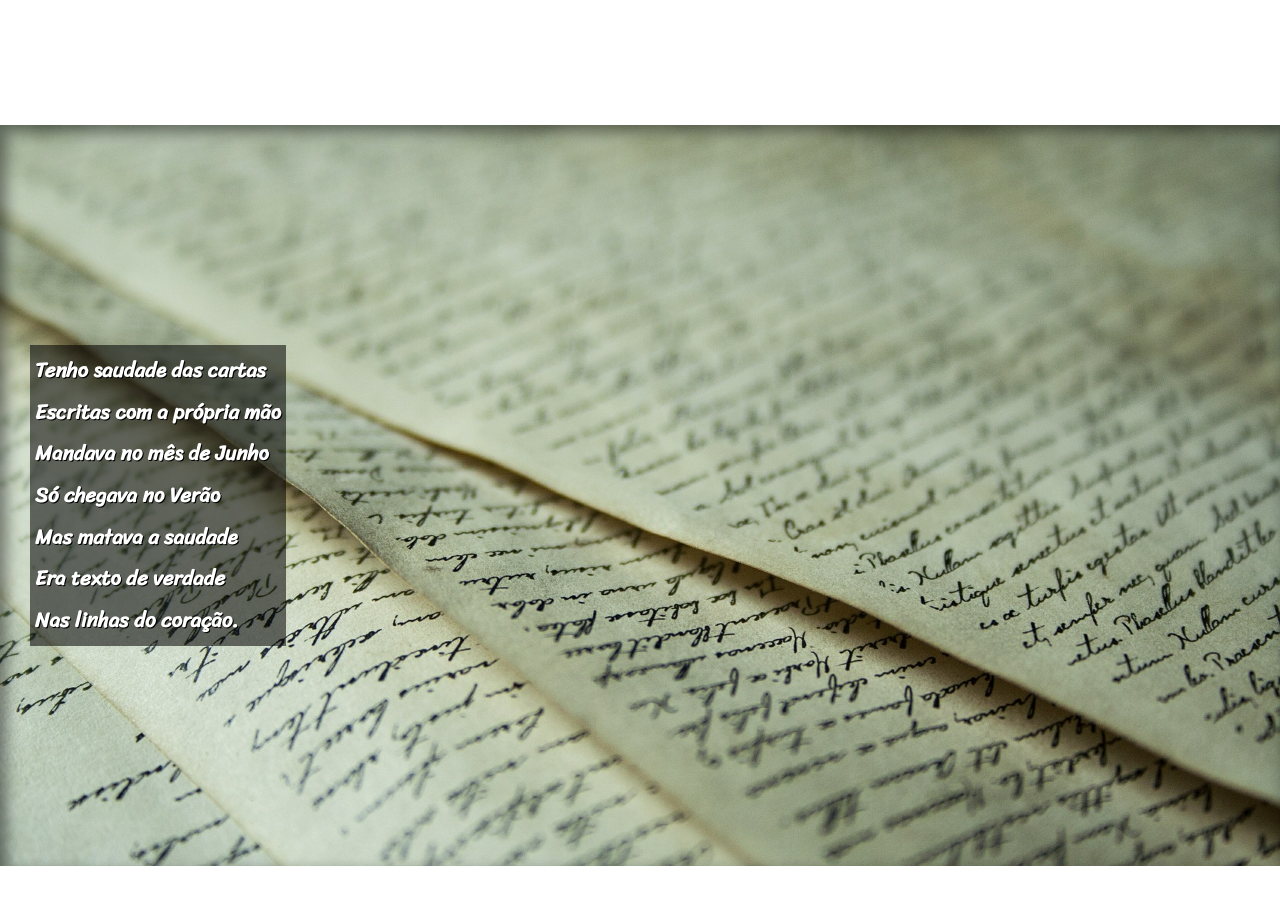
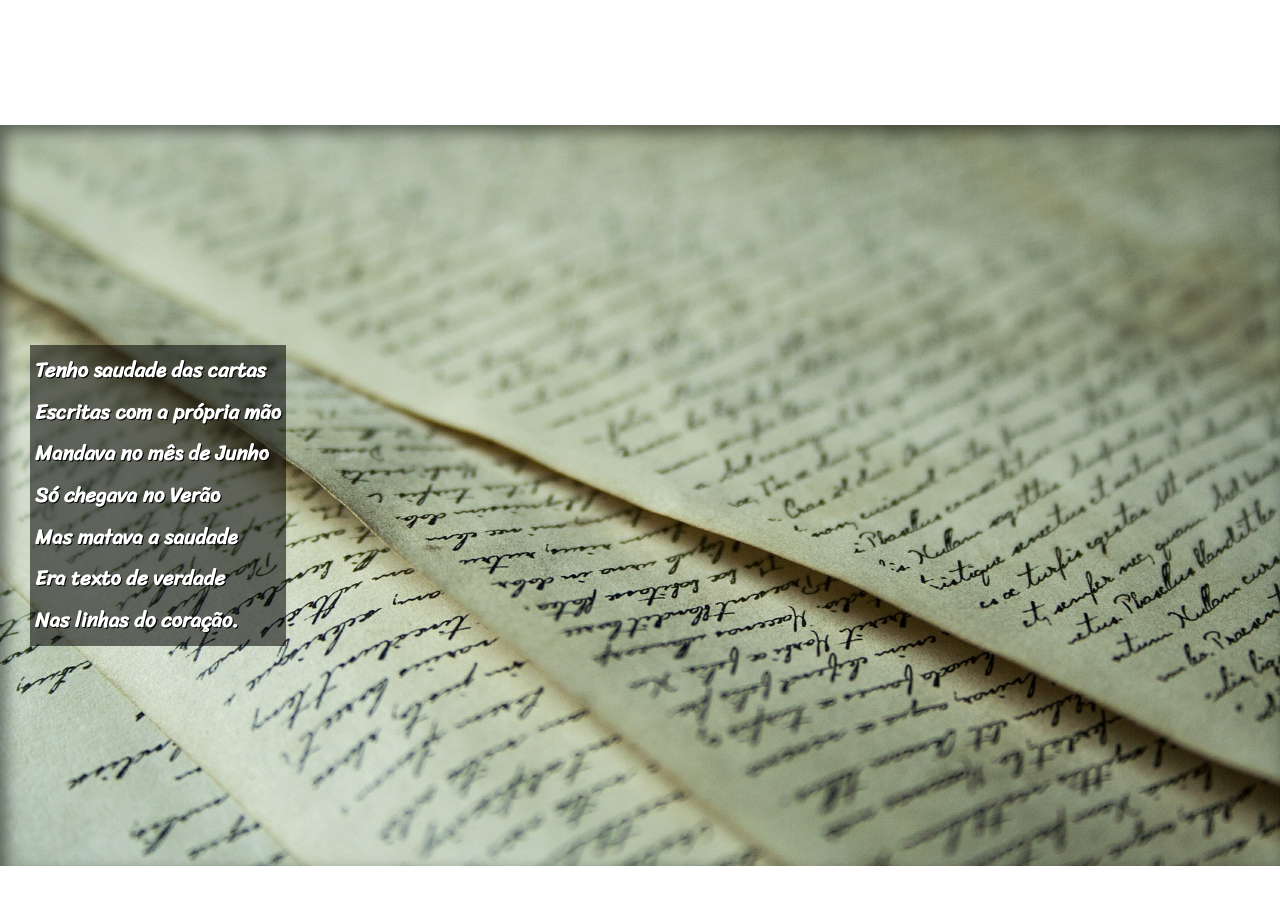
Before and after one commit to rogergabrielsantossouza/projeto-cordel, a plain HTML site: page index.html in a window 1280 px wide. Shown: the part 2760-3665 px from the top of the page. Drawn offline with Linux system fonts and the light colour scheme.

Commit message:
Corrigindo projeto

```diff
--- a/style.css
+++ b/style.css
@@ -95,8 +95,10 @@ section#img01 {
 }
 
 section#img02 {
+    background-position: right center;
     background-image: url('./imagens/background002.jpg');
 }
+
 
 footer {
     color: white;
```
